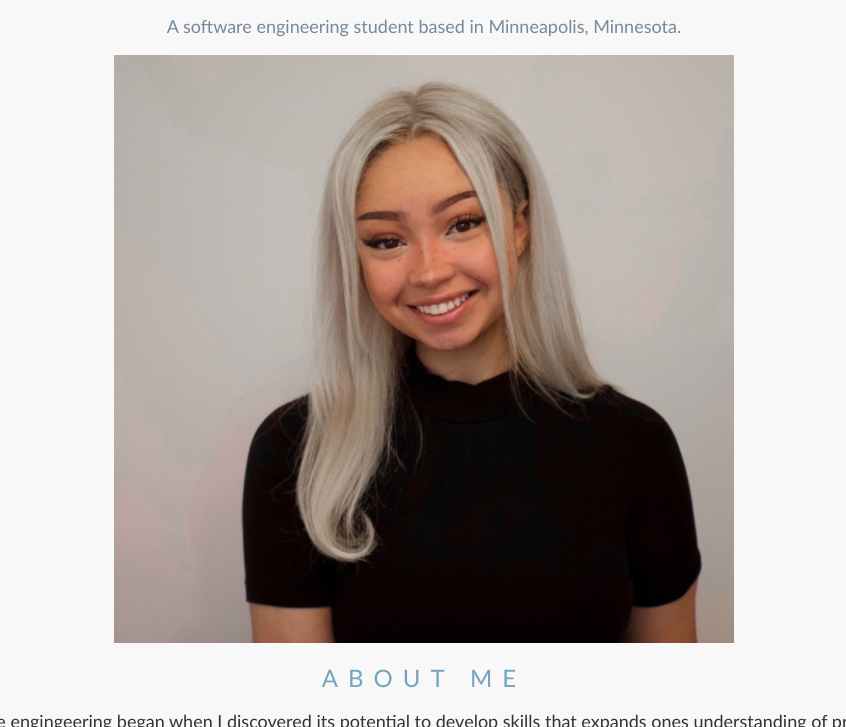
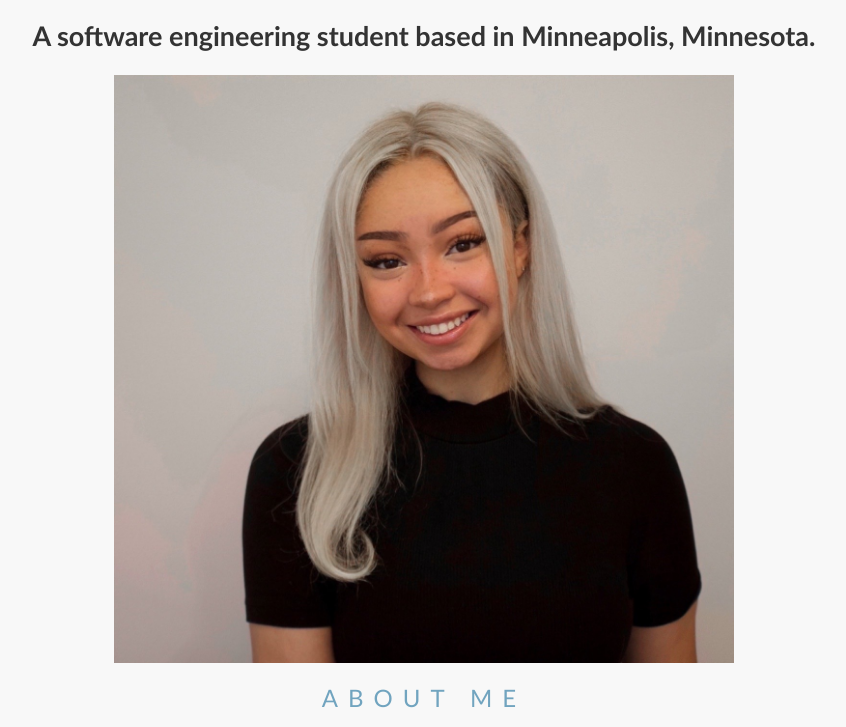
Before and after one commit to jordanambrrr/Portfolio-pt.l, a plain HTML site: page index.html in a window 1280 px wide. Shown: the part 169-896 px from the top of the page, without its empty margins (216-1062 px from the left). Drawn offline with Linux system fonts and the light colour scheme.

Commit message:
Update index.html

```diff
--- a/index.html
+++ b/index.html
@@ -38,7 +38,7 @@
       <article id="home">
         <div class="group">
           <div class="item">
-    <h3> A software engineering student based in Minneapolis, Minnesota.</h3>
+    <h1 class="center"> A software engineering student based in Minneapolis, Minnesota.</h1>
     <img src="headshot.JPG" width="500" alt="Picture of Jordan Walker" class="centerImage">
          </div>
       </div>
```
